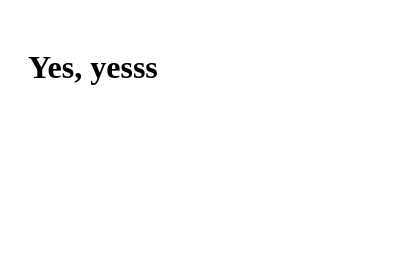
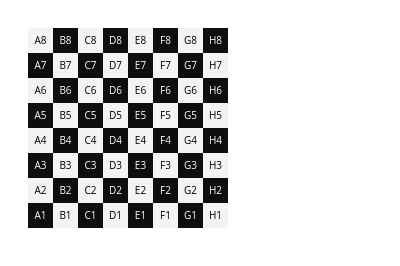
Before and after one commit to vincentsimard/dmitlichess, a browser extension: page app/popup.html in a window 400 px wide. Drawn offline with Linux system fonts and the light colour scheme; files that its build step writes are made by us from their sources.

Commit message:
Markup for the board

```diff
--- a/app/popup.html
+++ b/app/popup.html
@@ -7,10 +7,78 @@
         <!-- endbuild -->
         <!-- build:css styles/main.css -->
         <link href="styles/main.css" rel="stylesheet">
+        <link href="styles/main.css" rel="stylesheet">
         <!-- endbuild -->
     </head>
     <body>
-        <h1>Yes, yesss</h1>
+        <div id="soundboard">
+            <div id="board">
+                <div class="square light" id="a8">a8</div>
+                <div class="square dark " id="b8">b8</div>
+                <div class="square light" id="c8">c8</div>
+                <div class="square dark " id="d8">d8</div>
+                <div class="square light" id="e8">e8</div>
+                <div class="square dark " id="f8">f8</div>
+                <div class="square light" id="g8">g8</div>
+                <div class="square dark " id="h8">h8</div>
+                <div class="square dark " id="a7">a7</div>
+                <div class="square light" id="b7">b7</div>
+                <div class="square dark " id="c7">c7</div>
+                <div class="square light" id="d7">d7</div>
+                <div class="square dark " id="e7">e7</div>
+                <div class="square light" id="f7">f7</div>
+                <div class="square dark " id="g7">g7</div>
+                <div class="square light" id="h7">h7</div>
+                <div class="square light" id="a6">a6</div>
+                <div class="square dark " id="b6">b6</div>
+                <div class="square light" id="c6">c6</div>
+                <div class="square dark " id="d6">d6</div>
+                <div class="square light" id="e6">e6</div>
+                <div class="square dark " id="f6">f6</div>
+                <div class="square light" id="g6">g6</div>
+                <div class="square dark " id="h6">h6</div>
+                <div class="square dark " id="a5">a5</div>
+                <div class="square light" id="b5">b5</div>
+                <div class="square dark " id="c5">c5</div>
+                <div class="square light" id="d5">d5</div>
+                <div class="square dark " id="e5">e5</div>
+                <div class="square light" id="f5">f5</div>
+                <div class="square dark " id="g5">g5</div>
+                <div class="square light" id="h5">h5</div>
+                <div class="square light" id="a4">a4</div>
+                <div class="square dark " id="b4">b4</div>
+                <div class="square light" id="c4">c4</div>
+                <div class="square dark " id="d4">d4</div>
+                <div class="square light" id="e4">e4</div>
+                <div class="square dark " id="f4">f4</div>
+                <div class="square light" id="g4">g4</div>
+                <div class="square dark " id="h4">h4</div>
+                <div class="square dark " id="a3">a3</div>
+                <div class="square light" id="b3">b3</div>
+                <div class="square dark " id="c3">c3</div>
+                <div class="square light" id="d3">d3</div>
+                <div class="square dark " id="e3">e3</div>
+                <div class="square light" id="f3">f3</div>
+                <div class="square dark " id="g3">g3</div>
+                <div class="square light" id="h3">h3</div>
+                <div class="square light" id="a2">a2</div>
+                <div class="square dark " id="b2">b2</div>
+                <div class="square light" id="c2">c2</div>
+                <div class="square dark " id="d2">d2</div>
+                <div class="square light" id="e2">e2</div>
+                <div class="square dark " id="f2">f2</div>
+                <div class="square light" id="g2">g2</div>
+                <div class="square dark " id="h2">h2</div>
+                <div class="square dark " id="a1">a1</div>
+                <div class="square light" id="b1">b1</div>
+                <div class="square dark " id="c1">c1</div>
+                <div class="square light" id="d1">d1</div>
+                <div class="square dark " id="e1">e1</div>
+                <div class="square light" id="f1">f1</div>
+                <div class="square dark " id="g1">g1</div>
+                <div class="square light" id="h1">h1</div>
+            </div>
+        </div>
 
         <!-- build:js scripts/vendor.js -->
         <!-- bower:js -->
--- a/app/scripts/checkEmitter.js
+++ b/app/scripts/checkEmitter.js
@@ -1,13 +1,13 @@
 'use strict';
 
-function CheckEmitter(board) {
+function CheckEmitter(board, triggerEl) {
   var handleMutation = function(mutations) {
-    if (lichess.isGameOver()) { return; }
+    if (lichess && lichess.isGameOver()) { return; }
 
     mutations.forEach(function(mutation) {
       if (!mutation.target.classList.contains('check')) { return; }
 
-      lichess.$el.trigger('check');
+      triggerEl.trigger('check');
     });
   };
 
--- a/app/scripts/popup.js
+++ b/app/scripts/popup.js
@@ -1,3 +1,17 @@
 'use strict';
 
-console.log('\'Allo \'Allo! Popup');
+var board = document.querySelector('#board');
+var squares = document.querySelectorAll('.square');
+var squaresArray = Array.prototype.slice.call(squares);
+
+var createClickListener = function(square) {
+  square.addEventListener('click', function() {
+    alert(this.id);
+  });
+};
+
+squaresArray.map(createClickListener);
+
+console.log(squares);
+
+// console.log('\'Allo \'Allo! Popup');
--- a/app/styles/main.css
+++ b/app/styles/main.css
@@ -1,3 +1,27 @@
 body {
-    padding: 20px;
+  padding: 20px;
 }
+
+#board {
+  position: relative;
+  padding: 0;
+  margin: 0;
+  width: 200px;
+  height: 200px;
+  background-color: red;
+  font: 10px 'Open Sans', 'Lucida Grande', 'Lucida Sans Unicode', Geneva, Verdana, Sans-Serif;
+  line-height: 25px;
+  overflow: hidden;
+  text-align: center;
+  text-transform: uppercase;
+}
+
+#board .square {
+  position: relative;
+  width: 25px;
+  height: 25px;
+  float: left;
+}
+
+#board .square.light { background-color: #f3f3f3; color: black; }
+#board .square.dark  { background-color: #0e0e0e; color: white; }
```
Also changed, not shown: app/scripts/dmitlichess.js (+7 -3 lines), app/scripts/lichess.js (+0 -9 lines), app/manifest.json.
